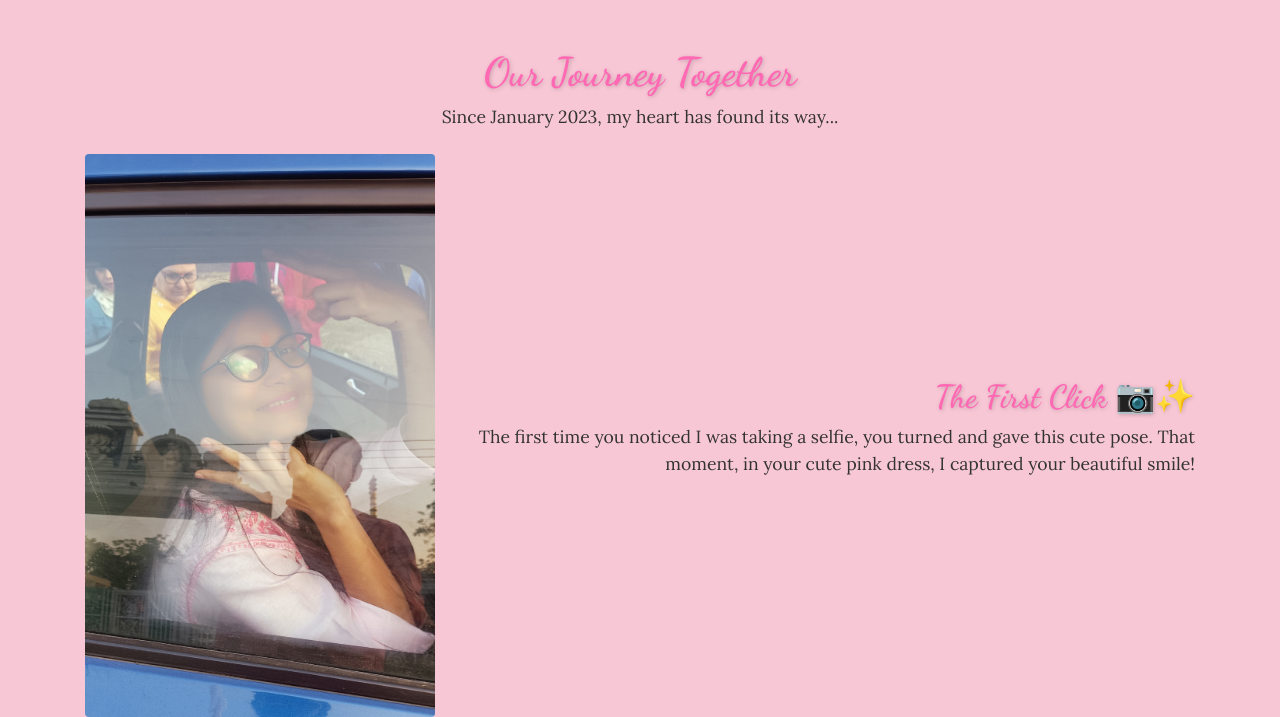
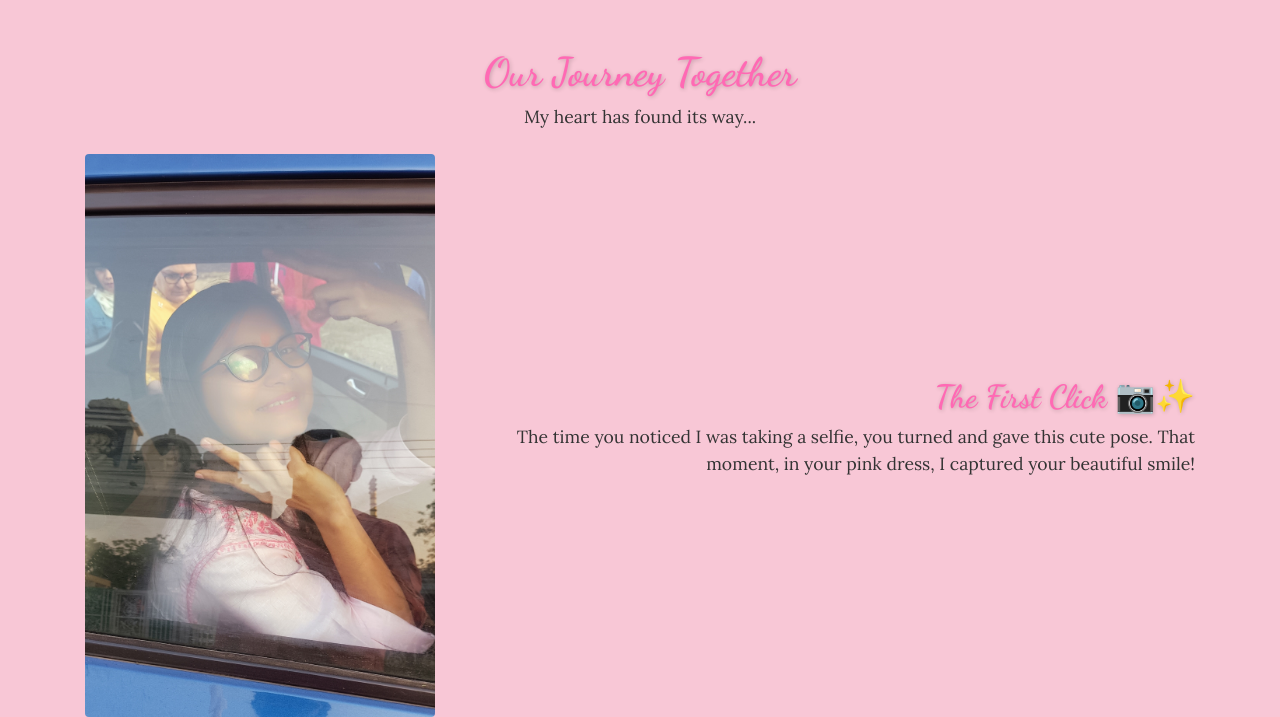
Before and after one commit to Vasu021/hasta-la-muerte-flask, a Flask app: page / in a window 1280 px wide. Shown: the part 83-800 px from the top of the page. Run offline with Flask 3, Linux system fonts and the light colour scheme; some libraries are stand-ins or nearby versions.

Commit message:
[+] text updates

```diff
--- a/templates/index.html
+++ b/templates/index.html
@@ -26,16 +26,16 @@
     <div class="container my-5">
         <section id="intro">
             <h1 class="text-center">Our Journey Together</h1>
-            <p class="text-center">Since January 2023, my heart has found its way...</p>
+            <p class="text-center">My heart has found its way...</p>
             <div class="row align-items-center my-4">
                 <div class="col-md-4">
                     <img src="/static/first-click.jpg" alt="Urvashi in Pink Dress" class="img-fluid rounded">
                 </div>
                 <div class="col-md-8 text-right">
                     <h2>The First Click 📷✨</h2>
-                    <p>The first time you noticed I was taking a selfie,
+                    <p>The time you noticed I was taking a selfie,
                         you turned and gave this cute pose.
-                        That moment, in your cute pink dress, I captured your beautiful smile!</p>
+                        That moment, in your pink dress, I captured your beautiful smile!</p>
                 </div>
             </div>
         </section>
```
